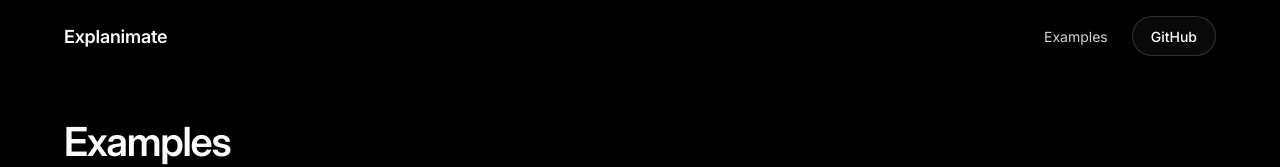
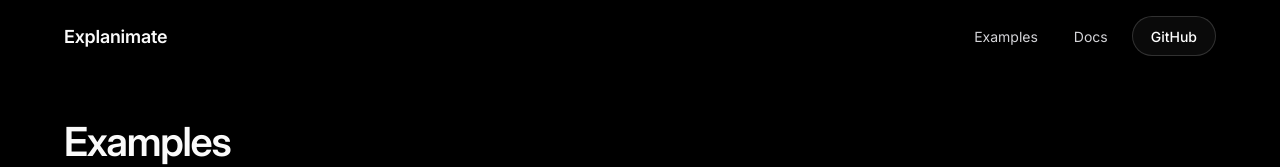
Before and after one commit to slubbles/explainlike, a Next.js app in the folder apps/web/: page /gallery in a window 1280 px wide. Shown: the top 167 px of the page. Built offline with nearby package versions, Linux system fonts and the light colour scheme.

Commit message:
feat(web): add Docs link to the top nav
Visitors need a way to find the coding-tool setup page from anywhere.

- Nav gains a Docs link next to Examples

```diff
--- a/apps/web/components/Nav.tsx
+++ b/apps/web/components/Nav.tsx
@@ -9,6 +9,9 @@ export default function Nav() {
           <a className="navl" href="/gallery">
             Examples
           </a>
+          <a className="navl" href="/docs">
+            Docs
+          </a>
           <a className="gh" href="https://github.com/slubbles/explanimate" target="_blank" rel="noreferrer">
             GitHub
           </a>
```
